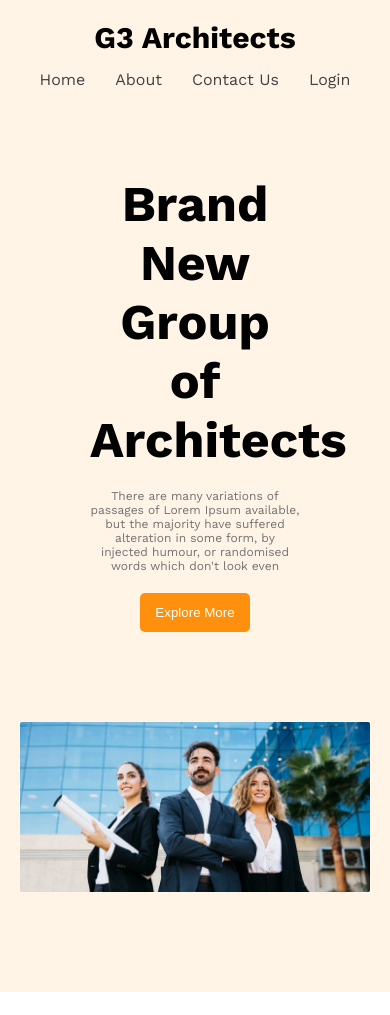
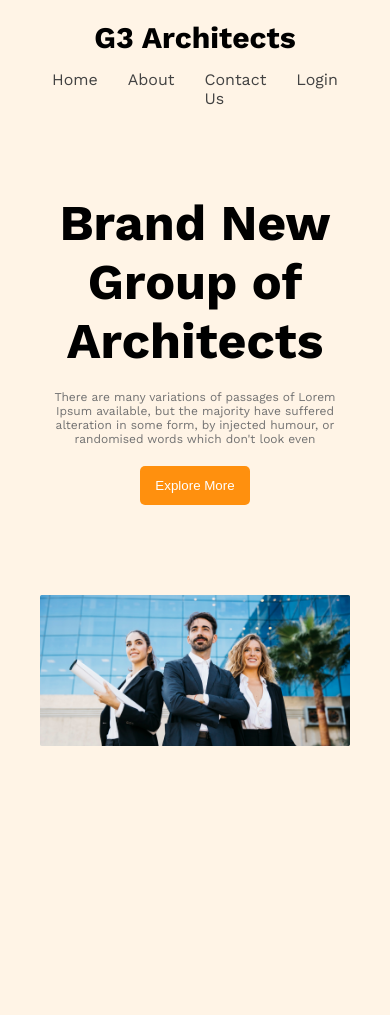
Before and after one commit to Siyammahdi/g3-architects, a plain HTML site: page index.html in a window 390 px wide. Before the commit the page ends 992 px from the top, so only its background shows below. Drawn offline with nearby package versions, Linux system fonts and the light colour scheme; a web font is replaced by a local one.

Commit message:
css related bug fixed

```diff
--- a/index.html
+++ b/index.html
@@ -4,7 +4,7 @@
     <meta charset="UTF-8">
     <meta name="viewport" content="width=device-width, initial-scale=1.0">
     <title>G3 Architects</title>
-    <link rel="stylesheet" href="/styles/style.css">
+    <link rel="stylesheet" href="./styles/style.css">
 </head>
 <body>
     <header>
--- a/styles/style.css
+++ b/styles/style.css
@@ -76,6 +76,10 @@ nav ul li a{
     width: 100%;
 }
 
+
+
+/* Responsive For Small Divices */
+
 @media screen and (max-width: 576px) {
 
     header{
@@ -84,14 +88,31 @@ nav ul li a{
     nav{
         flex-direction: column;
     }
+    .banner-text{
+        max-width: 100%;
+    }
     .banner-img img{
         width: 100%;
     }
     .banner-img{
             width: 100%;
-            height: 250px;
     }
 
 
+    }
+
+    /* Responsive For Medium Devices */
+
+    @media screen and (max-width: 960px) {
+        header{
+            padding: 20px 40px;
+        }
+        .banner-img img{
+            width: 100%;
+        }
+        .banner-img{
+            width: 100%;
+            height: 400px;
+    }
 
     }
```
